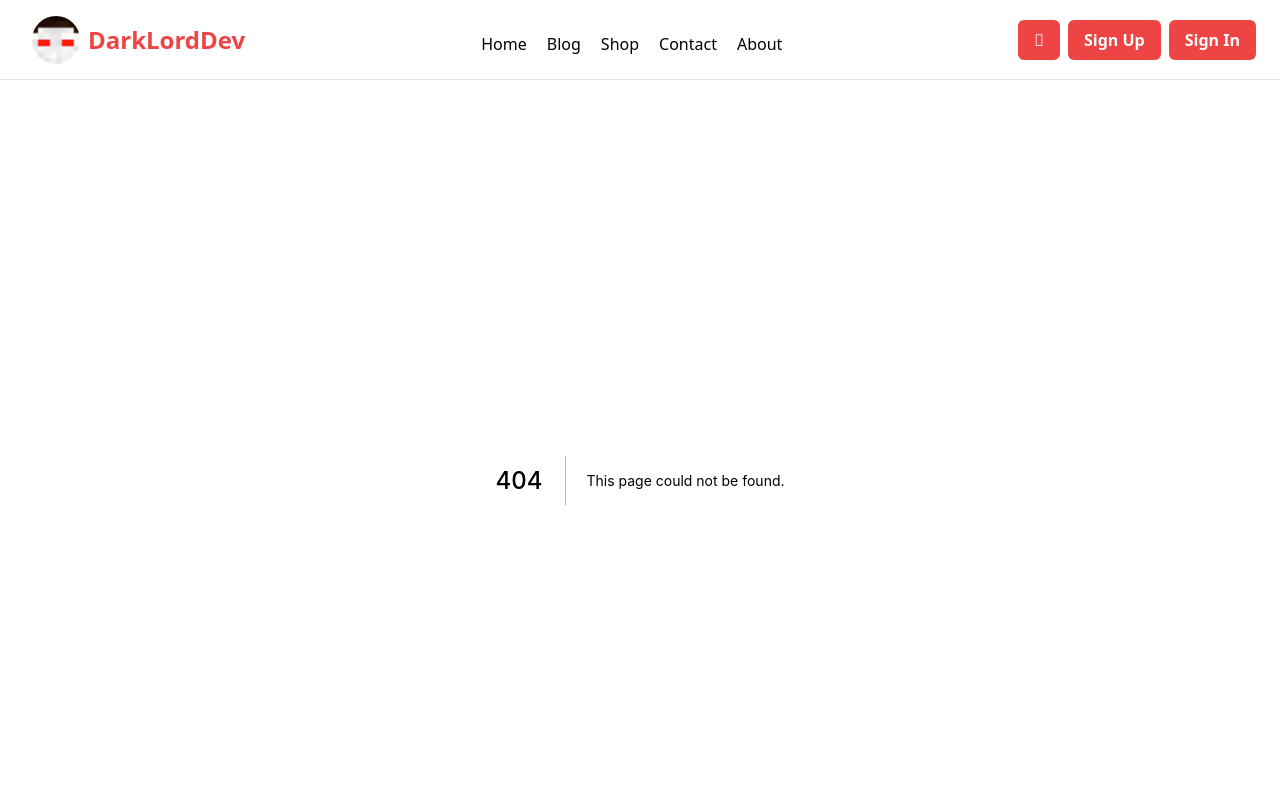
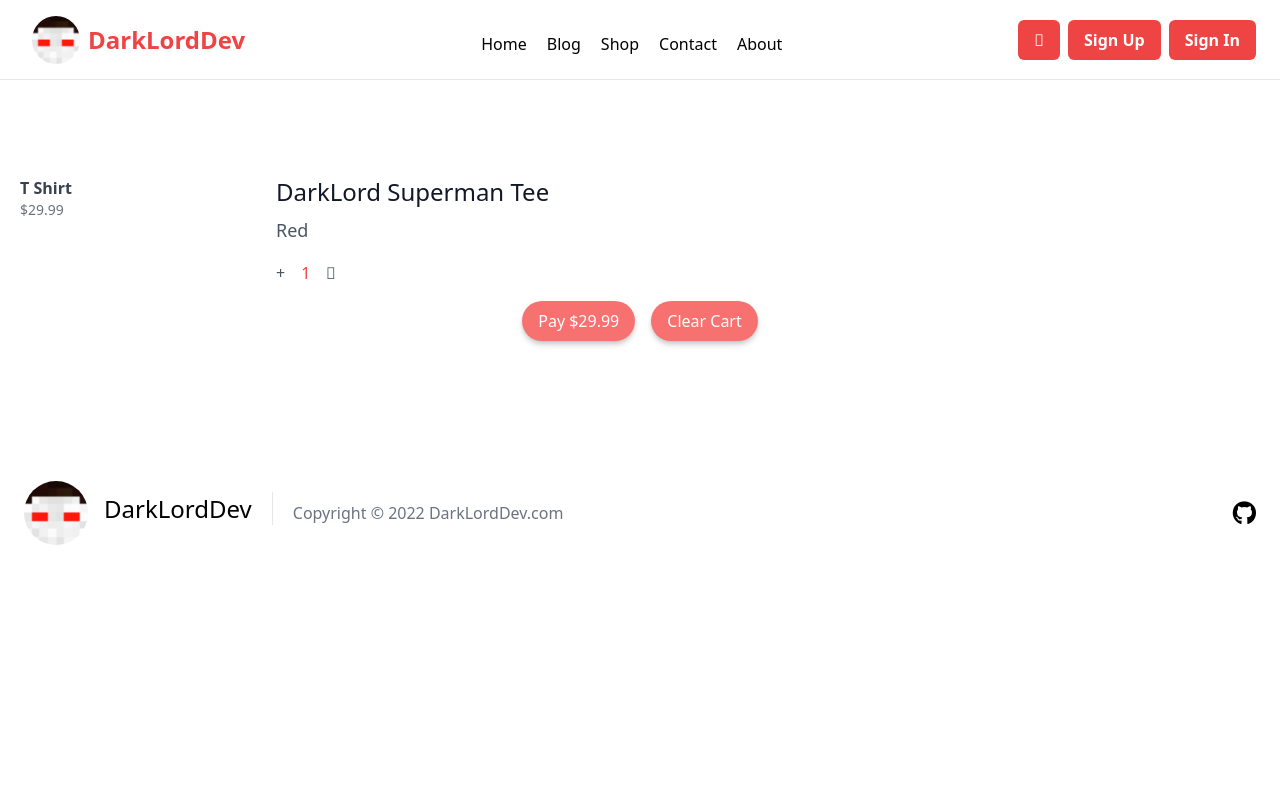
Before and after one commit to DarkLordDev/darklorddev, a Next.js app: page /cart in a window 1280 px wide. Before the commit this address had no page. Shown: the top 800 px of the page. Built offline with nearby package versions, Linux system fonts and the light colour scheme.

Commit message:
new shop feature added

```diff
--- a/pages/_app.js
+++ b/pages/_app.js
@@ -4,7 +4,7 @@ import nProgress from "nprogress";
 import "../styles/global.css";
 import "../styles/progress.css";
 import "../styles/markdown.css";
-import { Footer, Navbar } from "../utils/AppComponents";
+import { Cart, Footer, Navbar } from "../utils/AppComponents";
 import { ToastContainer } from "react-toastify";
 import "react-toastify/dist/ReactToastify.css";
 
--- /dev/null
+++ b/pages/cart.js
@@ -0,0 +1,52 @@
+import Head from "next/head";
+import React from "react";
+import {
+	cartContainer,
+	mainContainer,
+	cartItems,
+	extraContainer,
+	cartItemContainer,
+	activeContainer,
+	cartItemHeaderContainer,
+} from "../styles/CartPage.module.css";
+
+const CartPage = () => {
+	return (
+		<>
+			<Head>
+				<title>DarkLordDev | Your Cart</title>
+			</Head>
+			<section className={cartContainer}>
+				<div className={mainContainer}>
+					<div className={cartItems}>
+						<div className={cartItemContainer}>
+							<div className={cartItemHeaderContainer}>
+								<strong>T Shirt</strong>
+								<span>$29.99</span>
+							</div>
+							<div className={activeContainer}>
+								<h1>DarkLord Superman Tee</h1>
+								<p>Red</p>
+								<div className="actions">
+									<button>
+										<i className="fa-duotone fa-plus" />
+									</button>
+									<a>1</a>
+									<button>
+										<i className="fa-duotone fa-minus" />
+									</button>
+								</div>
+							</div>
+						</div>
+					</div>
+					<div className={extraContainer}>
+						<button className="btn btn-danger">Pay $29.99</button>
+						<button className="btn btn-danger">Clear Cart</button>
+					</div>
+				</div>
+			</section>
+		</>
+	);
+};
+
+export default CartPage;
--- a/pages/shop/index.js
+++ b/pages/shop/index.js
@@ -1,7 +1,25 @@
 import Head from "next/head";
 import React from "react";
 
-const ShopPage = () => {
+export const getStaticProps = async () => {
+	const res = await fetch(
+		"https://darklorddevbackendapi.herokuapp.com/productinfos",
+		{
+			method: "GET",
+		}
+	);
+	const json = await res.json();
+	console.log(json);
+	return {
+		props: {
+			products: json,
+		},
+	};
+};
+
+const ShopPage = ({ products }) => {
+	const [prod, setProd] = React.useState(products);
+	console.log(prod);
 	return (
 		<>
 			<Head>
@@ -10,24 +28,30 @@ const ShopPage = () => {
 			<section className="text-gray-600 body-font">
 				<div className="container px-5 py-24 mx-auto">
 					<div className="flex flex-wrap -m-4">
-						<div className="lg:w-1/4 md:w-1/2 p-4 w-full">
+						{prod.map((product) => (
+							<div className="lg:w-1/4 md:w-1/2 p-4 w-full shadow-lg">
 								<a className="block relative h-48 rounded overflow-hidden">
 									<img
 										alt="ecommerce"
 										className="object-cover object-center w-full h-full block"
-									src="https://dummyimage.com/420x260"
+										src={`/img/accessories/${product.imgsrc}`}
 									/>
 								</a>
 								<div className="mt-4">
 									<h3 className="text-gray-500 text-xs tracking-widest title-font mb-1">
-									CATEGORY
+										{product.category}
 									</h3>
 									<h2 className="text-gray-900 title-font text-lg font-medium">
-									The Catalyzer
+										{product.title}
 									</h2>
-								<p className="mt-1">$16.00</p>
+									<p className="mt-1">{product.price}</p>
+								</div>
+								<div className="prodActions pt-2 mt-5 space-x-2">
+									<button className="btn btn-danger">Buy Now</button>
+									<button className="btn btn-danger">Add To Cart</button>
 								</div>
 							</div>
+						))}
 					</div>
 				</div>
 			</section>
--- /dev/null
+++ b/styles/CartPage.module.css
@@ -0,0 +1,47 @@
+.cartContainer {
+	@apply text-gray-600 overflow-hidden;
+}
+
+.mainContainer {
+	@apply container px-5 py-24 mx-auto;
+}
+
+.cartItems {
+	@apply -my-8 divide-y-2 divide-gray-100;
+}
+
+.cartItemContainer {
+	@apply py-8 flex flex-wrap flex-col md:flex-nowrap md:flex-row;
+}
+
+.cartItemHeaderContainer {
+	@apply md:w-64 md:mb-0 mb-6 flex-shrink-0 flex flex-col;
+}
+
+.cartItemHeaderContainer strong {
+	@apply font-semibold text-gray-700;
+}
+
+.cartItemHeaderContainer span {
+	@apply text-sm text-gray-500;
+}
+
+.activeContainer {
+	@apply flex flex-col items-center md:flex-grow md:items-start;
+}
+
+.activeContainer h1 {
+	@apply text-2xl font-medium text-gray-900 mb-2;
+}
+
+.activeContainer p {
+	@apply leading-relaxed text-lg;
+}
+
+.activeContainer a {
+	@apply text-red-500 inline-flex items-center m-4;
+}
+
+.extraContainer {
+	@apply flex justify-center space-x-4;
+}
--- a/utils/AppComponents.jsx
+++ b/utils/AppComponents.jsx
@@ -74,8 +74,8 @@ export const Navbar = () => {
 						</li>
 					</ul>
 					<div id="nav-actions">
-						<button id="cart">
-							<i class="fa-duotone fa-cart-shopping"></i>
+						<button id="cart" onClick={() => router.push("/cart")}>
+							<i className="fa-duotone fa-cart-shopping"></i>
 						</button>
 						{!(jwt !== null) ? (
 							<>
```
Also changed, not shown: 1 other file (tests, documents, lock files or other folders). Lines whose indentation alone changed are shown as unchanged.
